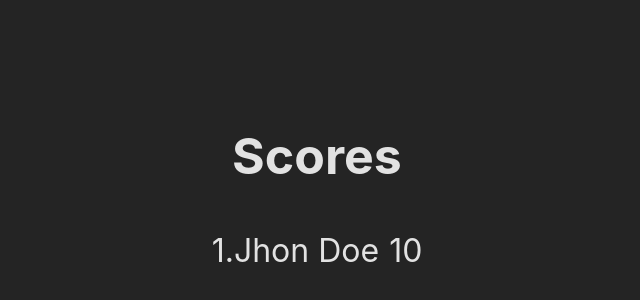
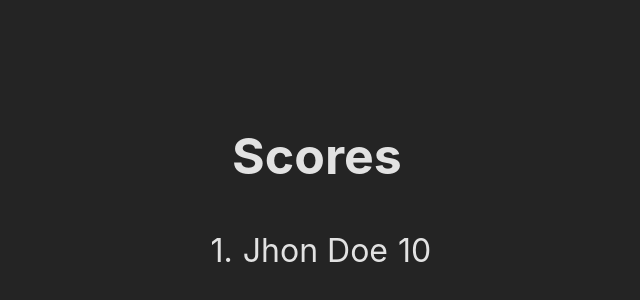
Before and after one commit to alemoles/tetrisGame, an Angular app: page /scores in a window 1280 px wide. Shown: the part 220-520 px from the top of the page, without its empty margins (323-963 px from the left). Built offline with nearby package versions, Linux system fonts and the light colour scheme; data requests are answered from the project's data file; a web font is replaced by a local one.

Commit message:
add style to rank numbers

```diff
--- a/src/app/pages/score-page/score-page.component.css
+++ b/src/app/pages/score-page/score-page.component.css
@@ -25,17 +25,20 @@ h1 {
   justify-content: space-between;
 }
 
+.rank {
+  width: 30px; /* fixed width for rank. Adjust as needed. */
+  text-align: right; /* right align the numbers for aesthetics */
+  margin-right: 10px; /* Space between rank and username */
+}
+
 .username {
   flex: 1; /* allows it to take all available space */
   overflow: hidden;
   white-space: nowrap;
   text-overflow: ellipsis;
-  padding-right: 10px; /* optional: some space before the score */
+  padding-right: 10px; /* space before the score */
 }
 
 .score-value {
-  /* ensure it doesn't shrink */
-  flex-shrink: 0;
-  /* you can set a constant width if needed */
-  /* width: 50px; */
+  flex-shrink: 0; /* ensure it doesn't shrink */
 }
--- a/src/app/pages/score-page/score-page.component.html
+++ b/src/app/pages/score-page/score-page.component.html
@@ -2,7 +2,7 @@
   <h1>Scores</h1>
   <ul class="score-list" >
     <li *ngFor="let score of scores; let i = index" class="score-item">
-      {{ i + 1 }}.
+      <span class="rank">{{ i + 1 }}.</span>
       <span class="username">{{ truncateUsername(score.username) }}</span>
       <span class="score-value">{{ score.score }}</span>
     </li>
```
